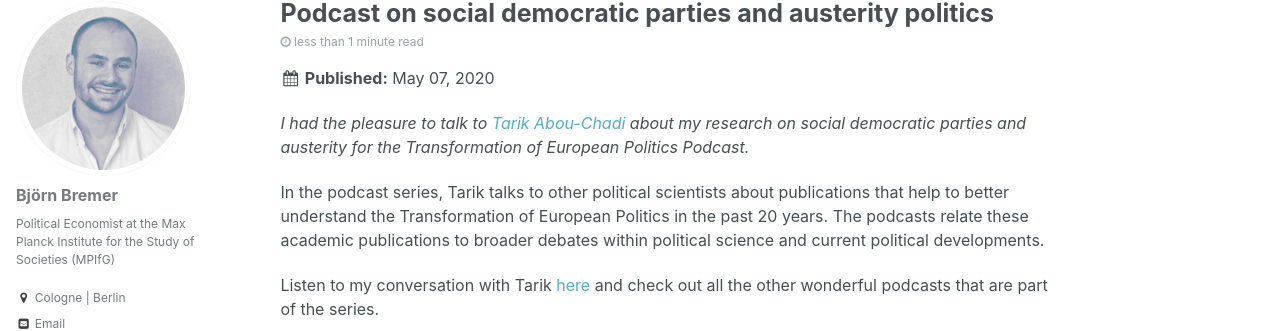
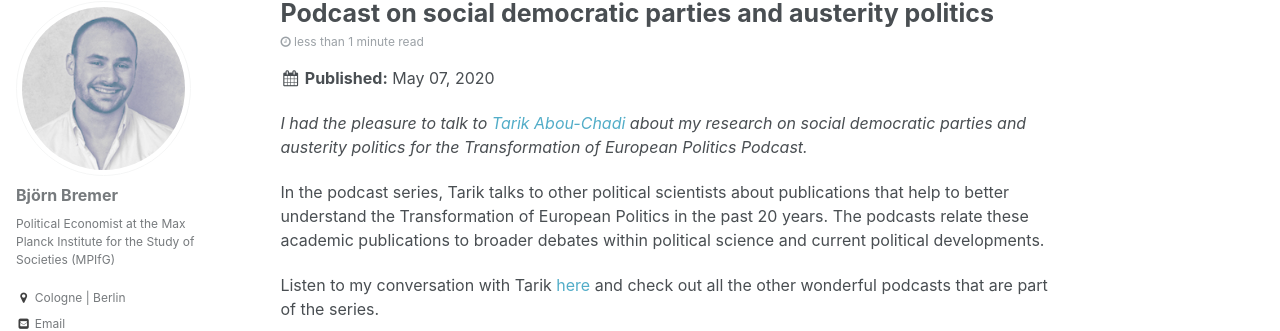
Before and after one commit to bjoernbremer/bjoernbremer.github.io, a Jekyll site: the page built from _posts/2020-12-18-podcast.md, in a window 1280 px wide and 900 px high. Shown: the part 104-435 px from the top of the window. Built offline with Jekyll 4.4.1, drawn with Linux system fonts in a browser that asks for light colours; some web fonts are replaced.

Commit message:
update website

```diff
--- a/_posts/2020-12-18-podcast.md
+++ b/_posts/2020-12-18-podcast.md
@@ -10,7 +10,7 @@ tags:
 
 ---
 
-*I had the pleasure to talk to [Tarik Abou-Chadi](https://www.tarikabouchadi.net/) about my research on social democratic parties and austerity for the Transformation of European Politics Podcast.*
+*I had the pleasure to talk to [Tarik Abou-Chadi](https://www.tarikabouchadi.net/) about my research on social democratic parties and austerity politics for the Transformation of European Politics Podcast.*
 
 In the podcast series, Tarik talks to other political scientists about publications that help to better understand the Transformation of European Politics in the past 20 years. The podcasts relate these academic publications to broader debates within political science and current political developments.
 
```
Also changed, not shown: _pages/teaching.md (+1 -1 lines), _projects/3_fiscal_trade-offs.md (+1 -1 lines).
